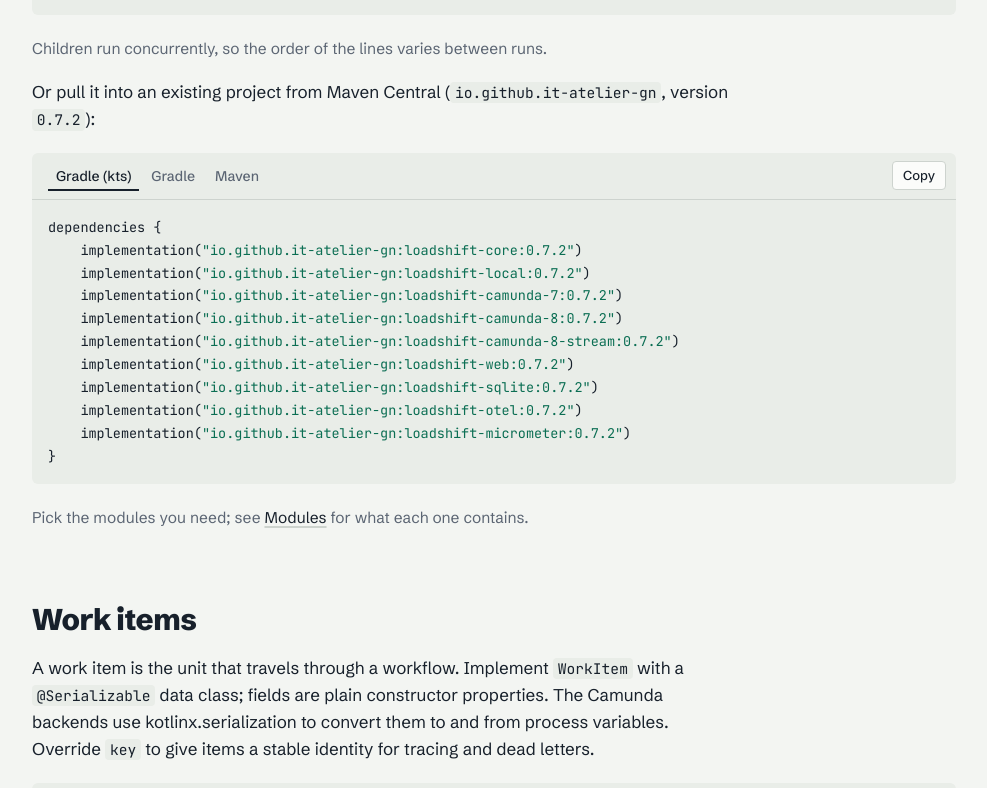
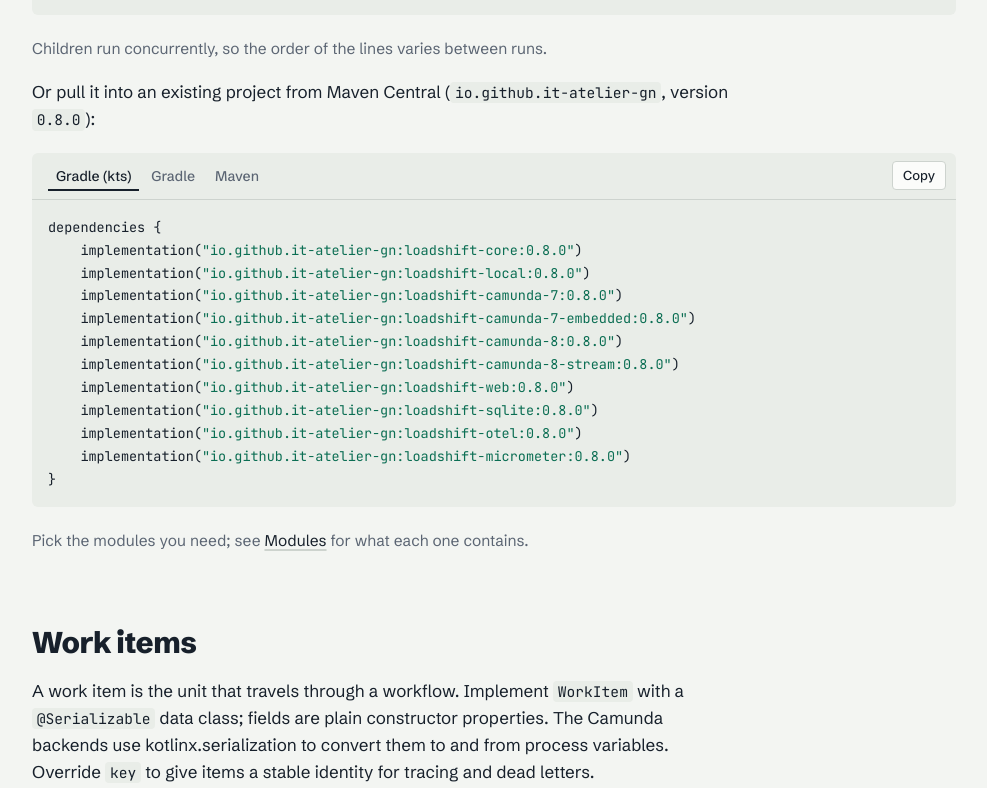
Before and after one commit to it-atelier-gn/loadshift-kotlin, a plain HTML site: page docs/index.html in a window 1280 px wide. Shown: the part 4418-5206 px from the top of the page, without its empty margins (274-1261 px from the left). Drawn offline with Linux system fonts and the light colour scheme.

Commit message:
Release 0.8.0

```diff
--- a/docs/index.html
+++ b/docs/index.html
@@ -201,7 +201,7 @@ done=3 failed=0 deadLetters=3
   <p class="note">Children run concurrently, so the order of the lines varies between runs.</p>
 
   <p>Or pull it into an existing project from Maven Central
-  (<code>io.github.it-atelier-gn</code>, version <code>0.7.2</code>):</p>
+  (<code>io.github.it-atelier-gn</code>, version <code>0.8.0</code>):</p>
   <div class="codecard">
     <div class="codecard-head">
       <div class="tabs" role="tablist">
@@ -212,71 +212,78 @@ done=3 failed=0 deadLetters=3
       <button class="copy" type="button">Copy</button>
     </div>
     <pre class="tab-panel active" data-tab="kts"><code class="lang-kotlin">dependencies {
-    implementation("io.github.it-atelier-gn:loadshift-core:0.7.2")
-    implementation("io.github.it-atelier-gn:loadshift-local:0.7.2")
-    implementation("io.github.it-atelier-gn:loadshift-camunda-7:0.7.2")
-    implementation("io.github.it-atelier-gn:loadshift-camunda-8:0.7.2")
-    implementation("io.github.it-atelier-gn:loadshift-camunda-8-stream:0.7.2")
-    implementation("io.github.it-atelier-gn:loadshift-web:0.7.2")
-    implementation("io.github.it-atelier-gn:loadshift-sqlite:0.7.2")
-    implementation("io.github.it-atelier-gn:loadshift-otel:0.7.2")
-    implementation("io.github.it-atelier-gn:loadshift-micrometer:0.7.2")
+    implementation("io.github.it-atelier-gn:loadshift-core:0.8.0")
+    implementation("io.github.it-atelier-gn:loadshift-local:0.8.0")
+    implementation("io.github.it-atelier-gn:loadshift-camunda-7:0.8.0")
+    implementation("io.github.it-atelier-gn:loadshift-camunda-7-embedded:0.8.0")
+    implementation("io.github.it-atelier-gn:loadshift-camunda-8:0.8.0")
+    implementation("io.github.it-atelier-gn:loadshift-camunda-8-stream:0.8.0")
+    implementation("io.github.it-atelier-gn:loadshift-web:0.8.0")
+    implementation("io.github.it-atelier-gn:loadshift-sqlite:0.8.0")
+    implementation("io.github.it-atelier-gn:loadshift-otel:0.8.0")
+    implementation("io.github.it-atelier-gn:loadshift-micrometer:0.8.0")
 }</code></pre>
     <pre class="tab-panel" data-tab="groovy"><code class="lang-groovy">dependencies {
-    implementation 'io.github.it-atelier-gn:loadshift-core:0.7.2'
-    implementation 'io.github.it-atelier-gn:loadshift-local:0.7.2'
-    implementation 'io.github.it-atelier-gn:loadshift-camunda-7:0.7.2'
-    implementation 'io.github.it-atelier-gn:loadshift-camunda-8:0.7.2'
-    implementation 'io.github.it-atelier-gn:loadshift-camunda-8-stream:0.7.2'
-    implementation 'io.github.it-atelier-gn:loadshift-web:0.7.2'
-    implementation 'io.github.it-atelier-gn:loadshift-sqlite:0.7.2'
-    implementation 'io.github.it-atelier-gn:loadshift-otel:0.7.2'
-    implementation 'io.github.it-atelier-gn:loadshift-micrometer:0.7.2'
+    implementation 'io.github.it-atelier-gn:loadshift-core:0.8.0'
+    implementation 'io.github.it-atelier-gn:loadshift-local:0.8.0'
+    implementation 'io.github.it-atelier-gn:loadshift-camunda-7:0.8.0'
+    implementation 'io.github.it-atelier-gn:loadshift-camunda-7-embedded:0.8.0'
+    implementation 'io.github.it-atelier-gn:loadshift-camunda-8:0.8.0'
+    implementation 'io.github.it-atelier-gn:loadshift-camunda-8-stream:0.8.0'
+    implementation 'io.github.it-atelier-gn:loadshift-web:0.8.0'
+    implementation 'io.github.it-atelier-gn:loadshift-sqlite:0.8.0'
+    implementation 'io.github.it-atelier-gn:loadshift-otel:0.8.0'
+    implementation 'io.github.it-atelier-gn:loadshift-micrometer:0.8.0'
 }</code></pre>
     <pre class="tab-panel" data-tab="maven"><code class="lang-xml">&lt;dependency&gt;
     &lt;groupId&gt;io.github.it-atelier-gn&lt;/groupId&gt;
     &lt;artifactId&gt;loadshift-core&lt;/artifactId&gt;
-    &lt;version&gt;0.7.2&lt;/version&gt;
+    &lt;version&gt;0.8.0&lt;/version&gt;
 &lt;/dependency&gt;
 &lt;dependency&gt;
     &lt;groupId&gt;io.github.it-atelier-gn&lt;/groupId&gt;
     &lt;artifactId&gt;loadshift-local&lt;/artifactId&gt;
-    &lt;version&gt;0.7.2&lt;/version&gt;
+    &lt;version&gt;0.8.0&lt;/version&gt;
 &lt;/dependency&gt;
 &lt;dependency&gt;
     &lt;groupId&gt;io.github.it-atelier-gn&lt;/groupId&gt;
     &lt;artifactId&gt;loadshift-camunda-7&lt;/artifactId&gt;
-    &lt;version&gt;0.7.2&lt;/version&gt;
+    &lt;version&gt;0.8.0&lt;/version&gt;
+&lt;/dependency&gt;
+&lt;dependency&gt;
+    &lt;groupId&gt;io.github.it-atelier-gn&lt;/groupId&gt;
+    &lt;artifactId&gt;loadshift-camunda-7-embedded&lt;/artifactId&gt;
+    &lt;version&gt;0.8.0&lt;/version&gt;
 &lt;/dependency&gt;
 &lt;dependency&gt;
     &lt;groupId&gt;io.github.it-atelier-gn&lt;/groupId&gt;
     &lt;artifactId&gt;loadshift-camunda-8&lt;/artifactId&gt;
-    &lt;version&gt;0.7.2&lt;/version&gt;
+    &lt;version&gt;0.8.0&lt;/version&gt;
 &lt;/dependency&gt;
 &lt;dependency&gt;
     &lt;groupId&gt;io.github.it-atelier-gn&lt;/groupId&gt;
     &lt;artifactId&gt;loadshift-camunda-8-stream&lt;/artifactId&gt;
-    &lt;version&gt;0.7.2&lt;/version&gt;
+    &lt;version&gt;0.8.0&lt;/version&gt;
 &lt;/dependency&gt;
 &lt;dependency&gt;
     &lt;groupId&gt;io.github.it-atelier-gn&lt;/groupId&gt;
     &lt;artifactId&gt;loadshift-web&lt;/artifactId&gt;
-    &lt;version&gt;0.7.2&lt;/version&gt;
+    &lt;version&gt;0.8.0&lt;/version&gt;
 &lt;/dependency&gt;
 &lt;dependency&gt;
     &lt;groupId&gt;io.github.it-atelier-gn&lt;/groupId&gt;
     &lt;artifactId&gt;loadshift-sqlite&lt;/artifactId&gt;
-    &lt;version&gt;0.7.2&lt;/version&gt;
+    &lt;version&gt;0.8.0&lt;/version&gt;
 &lt;/dependency&gt;
 &lt;dependency&gt;
     &lt;groupId&gt;io.github.it-atelier-gn&lt;/groupId&gt;
     &lt;artifactId&gt;loadshift-otel&lt;/artifactId&gt;
-    &lt;version&gt;0.7.2&lt;/version&gt;
+    &lt;version&gt;0.8.0&lt;/version&gt;
 &lt;/dependency&gt;
 &lt;dependency&gt;
     &lt;groupId&gt;io.github.it-atelier-gn&lt;/groupId&gt;
     &lt;artifactId&gt;loadshift-micrometer&lt;/artifactId&gt;
-    &lt;version&gt;0.7.2&lt;/version&gt;
+    &lt;version&gt;0.8.0&lt;/version&gt;
 &lt;/dependency&gt;</code></pre>
   </div>
   <p class="note">Pick the modules you need; see <a href="#modules">Modules</a> for what each one contains.</p>
@@ -727,6 +734,7 @@ backend.run(workflow, RunConfig(logSink = sink)).await()</code></pre>
       <tr><td><code>loadshift-core</code></td><td>Flow IR, the DSL, the <code>Backend</code> SPI, and the BPMN compiler with a deterministic diagram layout.</td></tr>
       <tr><td><code>loadshift-local</code></td><td><code>LocalBackend</code>, which runs workflows inside your application without an engine.</td></tr>
       <tr><td><code>loadshift-camunda-7</code></td><td><code>Camunda7Backend</code> for Camunda&nbsp;7 and CIB&nbsp;seven, working external tasks over the REST API.</td></tr>
+      <tr><td><code>loadshift-camunda-7-embedded</code></td><td><code>EmbeddedCamunda7</code>, a CIB&nbsp;seven engine inside your application, worked without a REST connection.</td></tr>
       <tr><td><code>loadshift-camunda-8</code></td><td><code>Camunda8Backend</code> for Camunda&nbsp;8, working jobs over the REST API.</td></tr>
       <tr><td><code>loadshift-camunda-8-stream</code></td><td><code>CamundaJobStream</code>: <code>Camunda8Backend(base, jobStream = stream)</code> receives the jobs Camunda&nbsp;8 pushes over gRPC and activates older jobs over REST.</td></tr>
       <tr><td><code>loadshift-web</code></td><td><code>ControlServer</code>. Web console and JSON API for the runs of a backend, with optional basic authentication.</td></tr>
```
Also changed, not shown: 1 other file.
